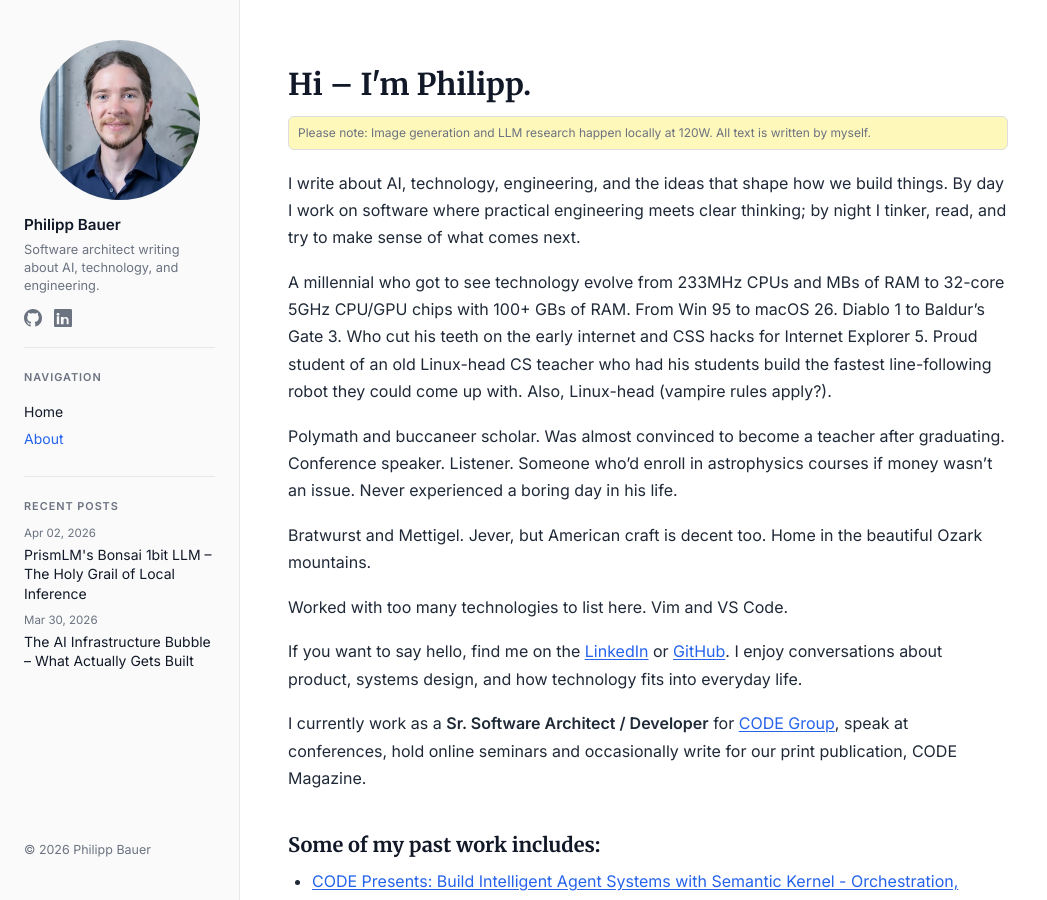
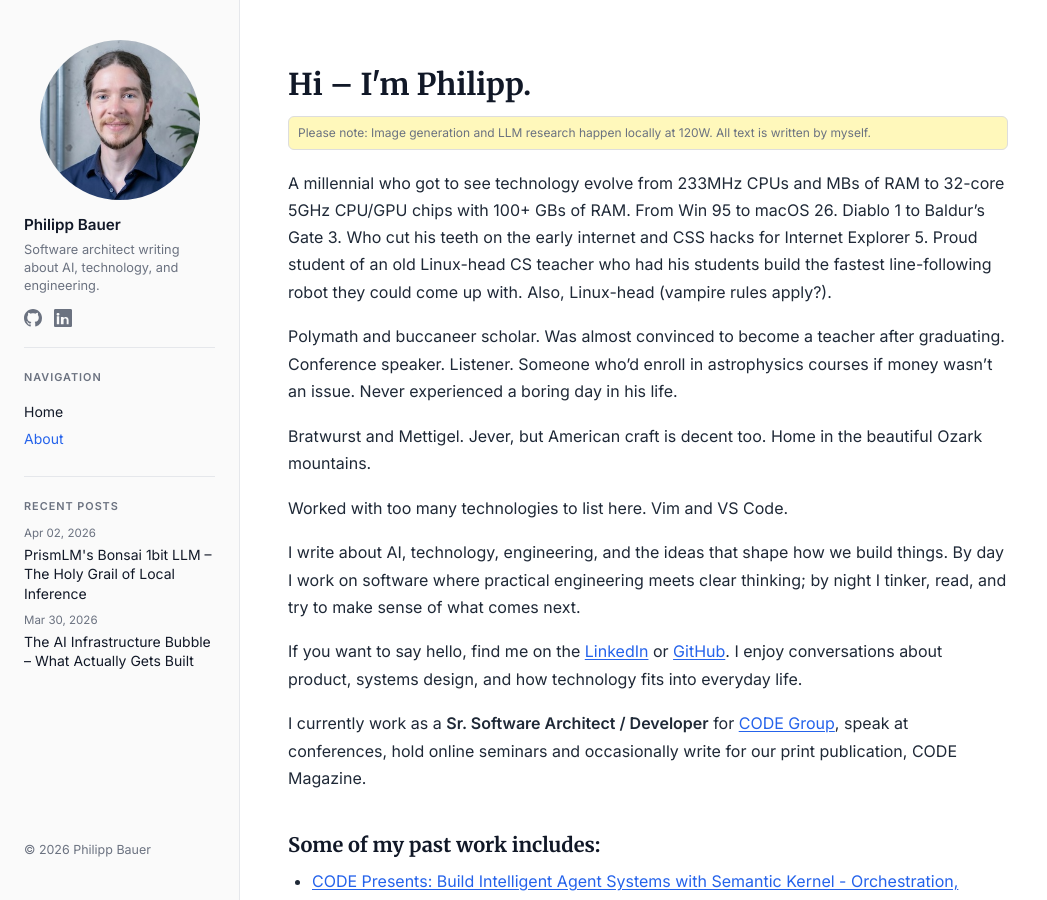
Before and after one commit to philippjbauer/philippjbauer.github.io, a Jekyll site: the page built from about.md, in a window 1280 px wide and 900 px high. Shown: the whole window, without its empty margins (0-1047 px from the left). Built offline with Jekyll 4.4.1, drawn with Linux system fonts in a browser that asks for light colours; part of the change alters nothing that is shown.

```diff
--- a/about.md
+++ b/about.md
@@ -3,8 +3,6 @@ layout: posts
 title: Hi – I'm Philipp.
 permalink: /about/
 ---
-
-I write about AI, technology, engineering, and the ideas that shape how we build things. By day I work on software where practical engineering meets clear thinking; by night I tinker, read, and try to make sense of what comes next.
 
 A millennial who got to see technology evolve from 233MHz CPUs and MBs of RAM to 32-core 5GHz CPU/GPU chips with 100+ GBs of RAM. From Win 95 to macOS 26. Diablo 1 to Baldur's Gate 3. Who cut his teeth on the early internet and CSS hacks for Internet Explorer 5. Proud student of an old Linux-head CS teacher who had his students build the fastest line-following robot they could come up with. Also, Linux-head (vampire rules apply?).
 
@@ -13,6 +11,8 @@ Polymath and buccaneer scholar. Was almost convinced to become a teacher after g
 Bratwurst and Mettigel. Jever, but American craft is decent too. Home in the beautiful Ozark mountains.
 
 Worked with too many technologies to list here. Vim and VS Code.
+
+I write about AI, technology, engineering, and the ideas that shape how we build things. By day I work on software where practical engineering meets clear thinking; by night I tinker, read, and try to make sense of what comes next.
 
 If you want to say hello, find me on the [LinkedIn](https://www.linkedin.com/in/philippjbauer) or [GitHub](https://github.com/philippjbauer). I enjoy conversations about product, systems design, and how technology fits into everyday life.
 
```
